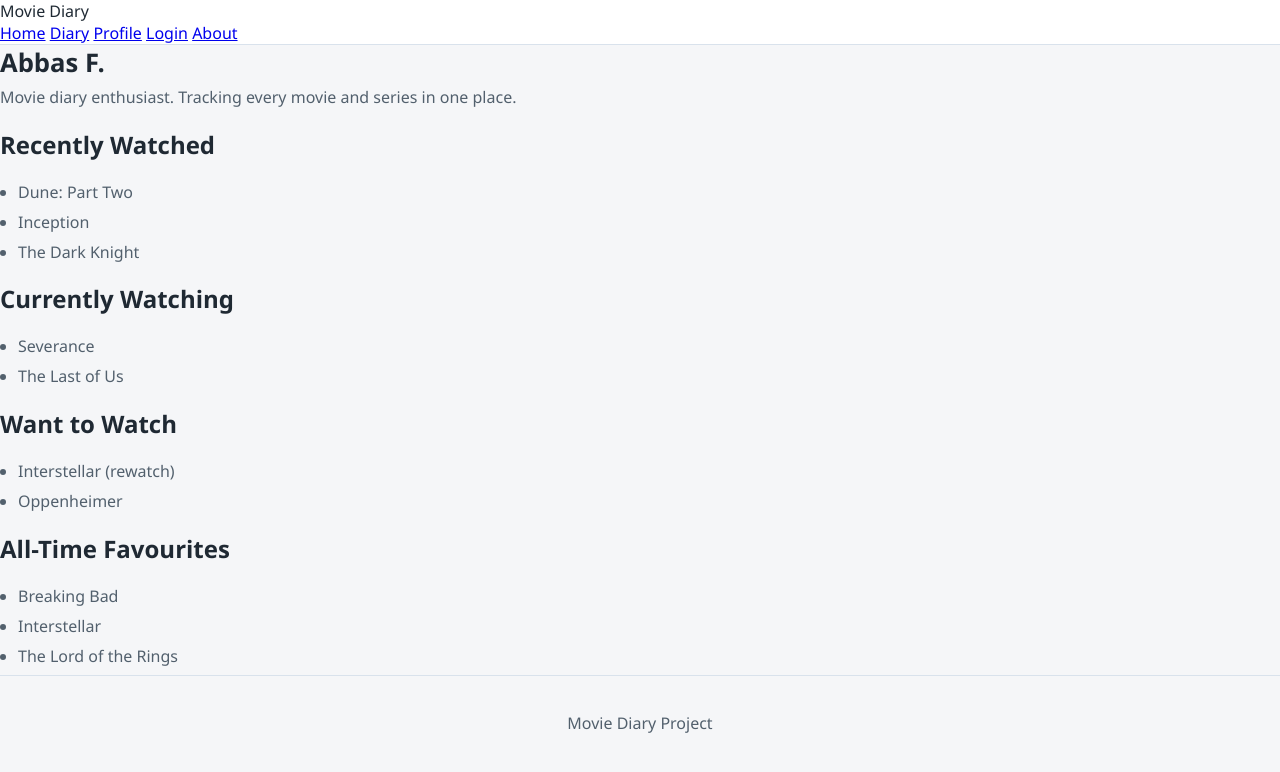
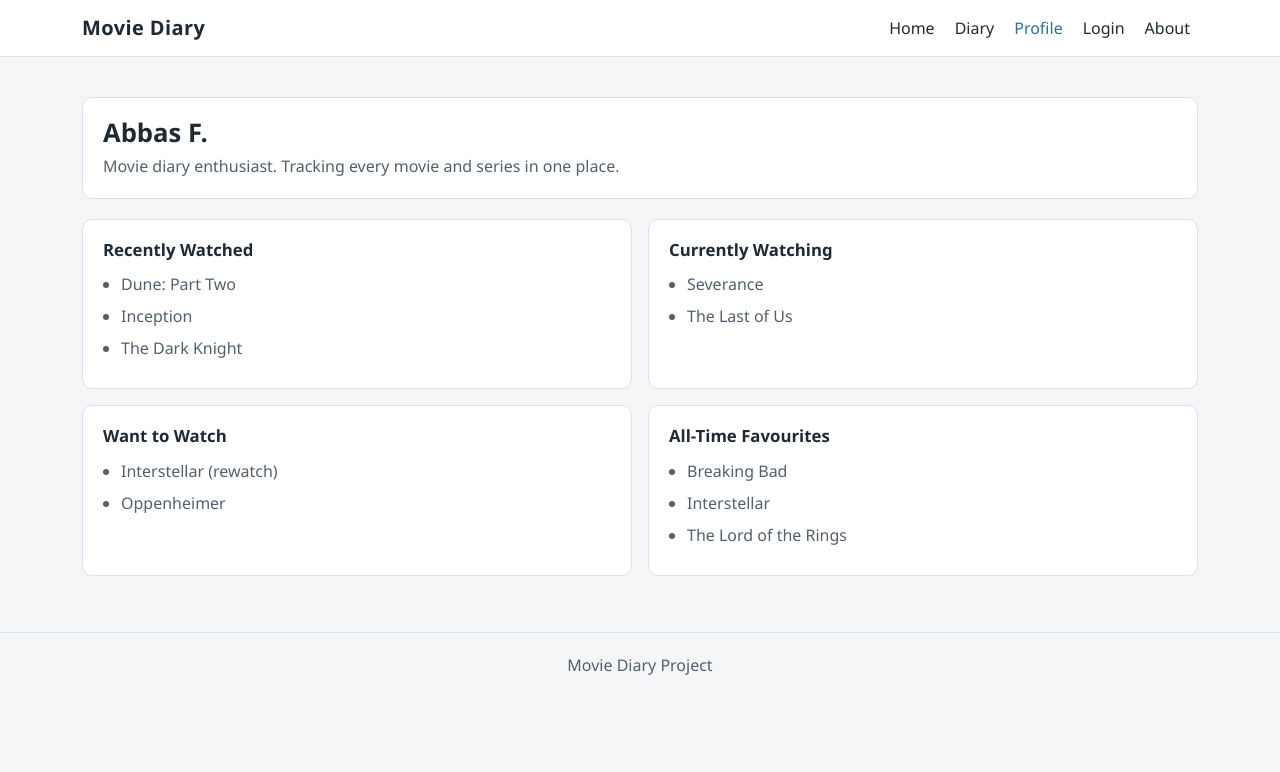
Before and after one commit to wnbmlk/cits3403-group-project, a Flask app: page /profile in a window 1280 px wide. Shown: the top 772 px of the page. Run offline with Flask 3, Linux system fonts and the light colour scheme.

Commit message:
change profile.html to use bootstrap

```diff
--- a/templates/profile.html
+++ b/templates/profile.html
@@ -4,69 +4,93 @@
     <meta charset="UTF-8">
     <meta name="viewport" content="width=device-width, initial-scale=1.0">
     <title>Profile | Movie Diary</title>
+    <link href="https://cdn.jsdelivr.net/npm/bootstrap@5.3.8/dist/css/bootstrap.min.css" rel="stylesheet" integrity="sha384-sRIl4kxILFvY47J16cr9ZwB07vP4J8+LH7qKQnuqkuIAvNWLzeN8tE5YBujZqJLB" crossorigin="anonymous">
     <link rel="stylesheet" href="{{ url_for('static', filename='style.css') }}">
 </head>
 <body>
-<nav class="navbar">
-    <div class="container nav-content">
-        <div class="logo">Movie Diary</div>
-        <div class="nav-links">
-            <a href="{{ url_for('home') }}">Home</a>
-            <a href="{{ url_for('diary') }}">Diary</a>
-            <a href="{{ url_for('profile') }}">Profile</a>
-            <a href="{{ url_for('login') }}">Login</a>
-            <a href="{{ url_for('about') }}">About</a>
+
+<!-- Navbar -->
+<nav class="navbar navbar-expand-md">
+    <div class="container">
+        <a class="navbar-brand" href="{{ url_for('home') }}">Movie Diary</a>
+        <button class="navbar-toggler" type="button" data-bs-toggle="collapse" data-bs-target="#navMenu"
+                aria-controls="navMenu" aria-expanded="false" aria-label="Toggle navigation">
+            <span class="navbar-toggler-icon"></span>
+        </button>
+        <div class="collapse navbar-collapse" id="navMenu">
+            <ul class="navbar-nav ms-auto gap-md-1">
+                <li class="nav-item"><a class="nav-link" href="{{ url_for('home') }}">Home</a></li>
+                <li class="nav-item"><a class="nav-link" href="{{ url_for('diary') }}">Diary</a></li>
+                <li class="nav-item"><a class="nav-link active" href="{{ url_for('profile') }}">Profile</a></li>
+                <li class="nav-item"><a class="nav-link" href="{{ url_for('login') }}">Login</a></li>
+                <li class="nav-item"><a class="nav-link" href="{{ url_for('about') }}">About</a></li>
+            </ul>
         </div>
     </div>
 </nav>
 
-<main class="section">
+<main class="profile-section">
     <div class="container">
-        <div class="profile-header card">
+
+        <!-- Profile header -->
+        <div class="md-card profile-header">
             <h1>Abbas F.</h1>
-            <p class="desc">Movie diary enthusiast. Tracking every movie and series in one place.</p>
+            <p>Movie diary enthusiast. Tracking every movie and series in one place.</p>
         </div>
 
-        <div class="profile-grid">
-            <section class="card">
+        <!-- Grid of status cards -->
+        <div class="row g-3">
+
+            <div class="col-12 col-md-6">
+                <div class="md-card">
                     <h2>Recently Watched</h2>
                     <ul class="status-list">
                         <li>Dune: Part Two</li>
                         <li>Inception</li>
                         <li>The Dark Knight</li>
                     </ul>
-            </section>
+                </div>
+            </div>
 
-            <section class="card">
+            <div class="col-12 col-md-6">
+                <div class="md-card">
                     <h2>Currently Watching</h2>
                     <ul class="status-list">
                         <li>Severance</li>
                         <li>The Last of Us</li>
                     </ul>
-            </section>
+                </div>
+            </div>
 
-            <section class="card">
+            <div class="col-12 col-md-6">
+                <div class="md-card">
                     <h2>Want to Watch</h2>
                     <ul class="status-list">
                         <li>Interstellar (rewatch)</li>
                         <li>Oppenheimer</li>
                     </ul>
-            </section>
+                </div>
+            </div>
 
-            <section class="card">
+            <div class="col-12 col-md-6">
+                <div class="md-card">
                     <h2>All-Time Favourites</h2>
                     <ul class="status-list">
                         <li>Breaking Bad</li>
                         <li>Interstellar</li>
                         <li>The Lord of the Rings</li>
                     </ul>
-            </section>
+                </div>
+            </div>
+
         </div>
     </div>
 </main>
 
-<footer class="footer">
-    <p>Movie Diary Project</p>
+<footer>
+    <p class="mb-0">Movie Diary Project</p>
 </footer>
+
+<script src="https://cdn.jsdelivr.net/npm/bootstrap@5.3.8/dist/js/bootstrap.bundle.min.js" integrity="sha384-FKyoEForCGlyvwx9Hj09JcYn3nv7wiPVlz7YYwJrWVcXK/BmnVDxM+D2scQbITxI" crossorigin="anonymous"></script>
 </body>
 </html>
```
Lines whose indentation alone changed are shown as unchanged.
